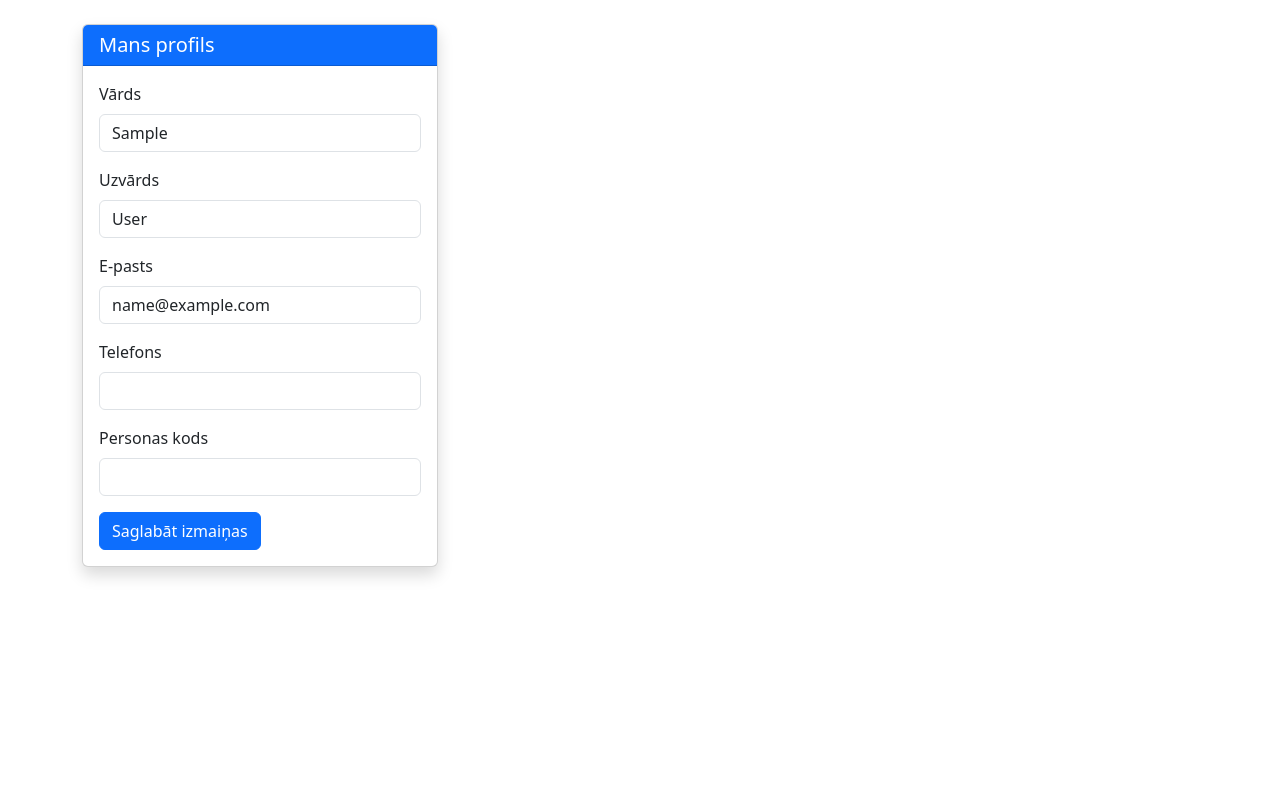
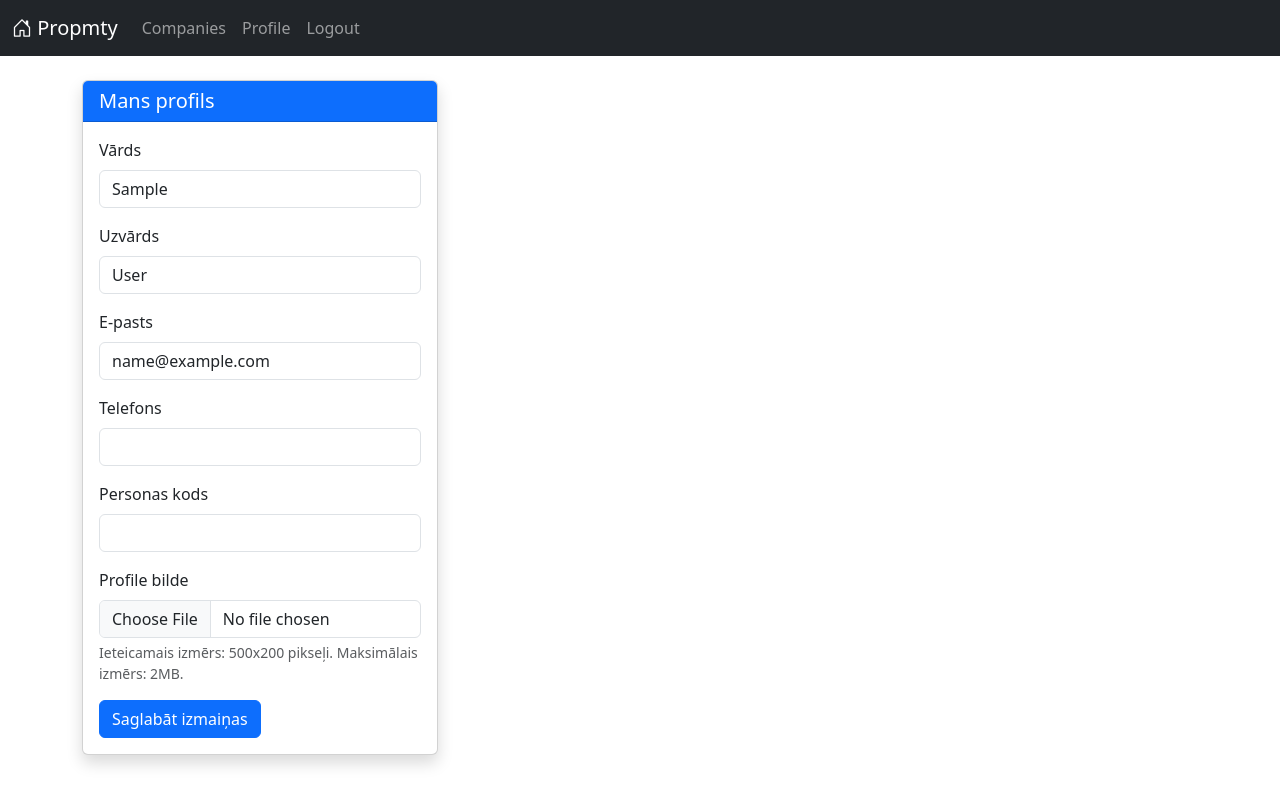
Before and after one commit to JanisZvirbulis/propmty_mvp_core, a Django app: page /profile/ in a window 1280 px wide. Run offline with Django 5.2, Linux system fonts and the light colour scheme; the visitor is signed in with stand-in values (Sample User, id 1); data that the repository does not hold is empty.

Commit message:
user app and tenant_portal updates
added user profile_iamge fieldto model and updated forms and html to show image
updated sidebar
tenant_portal small html fixes like breadcrumb, added navbar etc

```diff
--- a/properties/templates/properties/unit_meters.html
+++ b/properties/templates/properties/unit_meters.html
@@ -15,7 +15,7 @@
                     <ol class="breadcrumb">
                         <li class="breadcrumb-item"><a href="{% url 'companies_tenant:company_detail' company.slug %}">Dashboard</a></li>
                         <li class="breadcrumb-item"><a href="{% url 'properties:property_list' company.slug %}">Īpašumi</a></li>
-                        <li class="breadcrumb-item"><a href="{% url 'properties:property_detail' company.slug property.id %}">{{ property.address }}</a></li>
+                        <li class="breadcrumb-item"><a href="{% url 'properties:property_detail' company.slug property.id %}">{{ property.address|capfirst }}</a></li>
                         <li class="breadcrumb-item"><a href="{% url 'properties:unit_detail' company.slug property.id unit.id %}">{{ unit.unit_number }}</a></li>
                         <li class="breadcrumb-item active" aria-current="page">Skaitītāji</li>
                     </ol>
--- a/tenant_portal/templates/tenant_portal/report_issue.html
+++ b/tenant_portal/templates/tenant_portal/report_issue.html
@@ -26,7 +26,7 @@
                 <div class="col-md-6">
                     <dl class="row">
                         <dt class="col-sm-4">Adrese:</dt>
-                        <dd class="col-sm-8">{{ unit.property.address }}</dd>
+                        <dd class="col-sm-8">{{ unit.property.address|capfirst }}</dd>
 
                         <dt class="col-sm-4">Telpa/dzīvoklis:</dt>
                         <dd class="col-sm-8">{{ unit.unit_number }}</dd>
--- a/users/forms.py
+++ b/users/forms.py
@@ -101,11 +101,12 @@ class TenantRegistrationForm(UserCreationForm):
 class UserProfileForm(forms.ModelForm):
     class Meta:
         model = User
-        fields = ['first_name', 'last_name', 'email', 'phone', 'personal_code']
+        fields = ['first_name', 'last_name', 'email', 'phone', 'personal_code', 'profile_image']
         widgets = {
             'first_name': forms.TextInput(attrs={'class': 'form-control'}),
             'last_name': forms.TextInput(attrs={'class': 'form-control'}),
             'email': forms.EmailInput(attrs={'class': 'form-control'}),
             'phone': forms.TextInput(attrs={'class': 'form-control'}),
             'personal_code': forms.TextInput(attrs={'class': 'form-control'}),
+            'profile_image': forms.ClearableFileInput(attrs={'class': 'form-control'}),
         }
--- a/users/models.py
+++ b/users/models.py
@@ -14,6 +14,7 @@ class User(AbstractUser):
     personal_code = models.CharField(max_length=50, blank=True)
     created = models.DateTimeField(auto_now_add=True)
     updated = models.DateTimeField(auto_now=True)
+    profile_image = models.ImageField(upload_to='profile_images/', blank=True, null=True,)
 
     # Pievienojam related_name
     groups = models.ManyToManyField(
--- a/users/templates/users/profile.html
+++ b/users/templates/users/profile.html
@@ -4,7 +4,9 @@
 {% block title %}Mans profils - Propmty{% endblock %}
 
 {% block content %}
+{% include 'partials/navbar.html'%}
 <div class="container mt-4">
+
     <div class="row">
         <div class="col-md-4">
             <div class="card shadow mb-4">
@@ -12,7 +14,7 @@
                     <h5 class="mb-0">Mans profils</h5>
                 </div>
                 <div class="card-body">
-                    <form method="post">
+                    <form method="post" enctype="multipart/form-data">
                         {% csrf_token %}
 
                         <div class="mb-3">
@@ -38,6 +40,20 @@
                         <div class="mb-3">
                             <label for="{{ form.personal_code.id_for_label }}" class="form-label">Personas kods</label>
                             {{ form.personal_code }}
+                        </div>
+
+                        <div class="mb-3">
+                            <label for="{{ form.profile_image.id_for_label }}" class="form-label">Profile bilde</label>
+                            {% if request.user.profile_image %}
+                                <div class="mb-2">
+                                    <img src="{{ request.user.profile_image.url }}" alt="Profile image" class="img-thumbnail" style="max-height: 100px;">
+                                </div>
+                            {% endif %}
+                            {{ form.profile_image }}
+                            {% if form.profile_image.errors %}
+                                <div class="text-danger">{{ form.profile_image.errors }}</div>
+                            {% endif %}
+                            <div class="form-text">Ieteicamais izmērs: 500x200 pikseļi. Maksimālais izmērs: 2MB.</div>
                         </div>
 
                         <button type="submit" class="btn btn-primary">Saglabāt izmaiņas</button>
--- a/users/views.py
+++ b/users/views.py
@@ -92,7 +92,7 @@ def logout_user(request):
 @login_required
 def profile(request):
     if request.method == 'POST':
-        form = UserProfileForm(request.POST, instance=request.user)
+        form = UserProfileForm(request.POST, request.FILES, instance=request.user)
         if form.is_valid():
             form.save()
             messages.success(request, 'Profils atjaunināts!')
```
Also changed, not shown: templates/partials/sidebar.html (+10 -1 lines), tenant_portal/templates/tenant_portal/meter_readings.html (+9 -0 lines), tenant_portal/templates/tenant_portal/readings_history.html (+10 -0 lines), tenant_portal/templates/tenant_portal/submit_reading.html (+10 -0 lines), tenant_portal/templates/tenant_portal/tenant_issues.html (+9 -1 lines), companies/migrations/0005_alter_company_logo.py (added), companies/migrations/0006_alter_company_logo.py (added), static/assets/images/profile_default.png (added), users/migrations/0003_user_profile_image.py (added), 1 other file.
